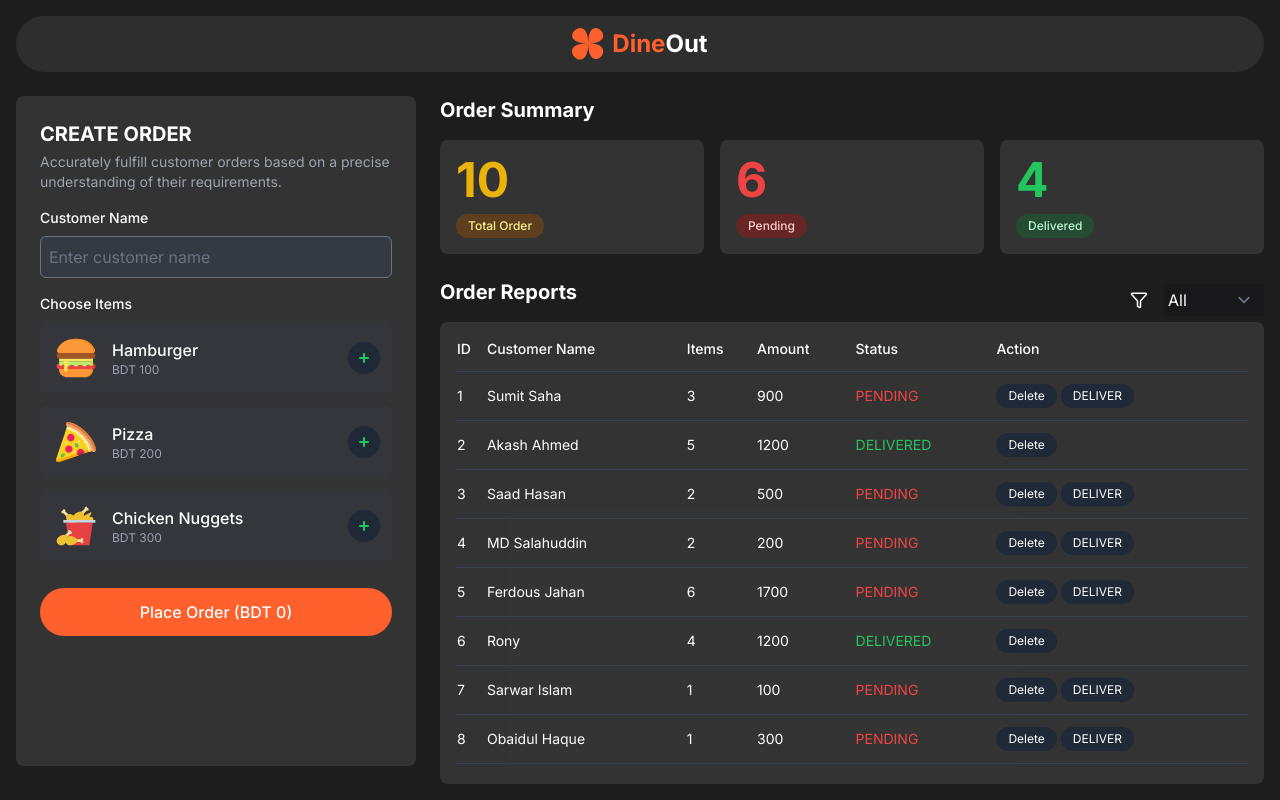
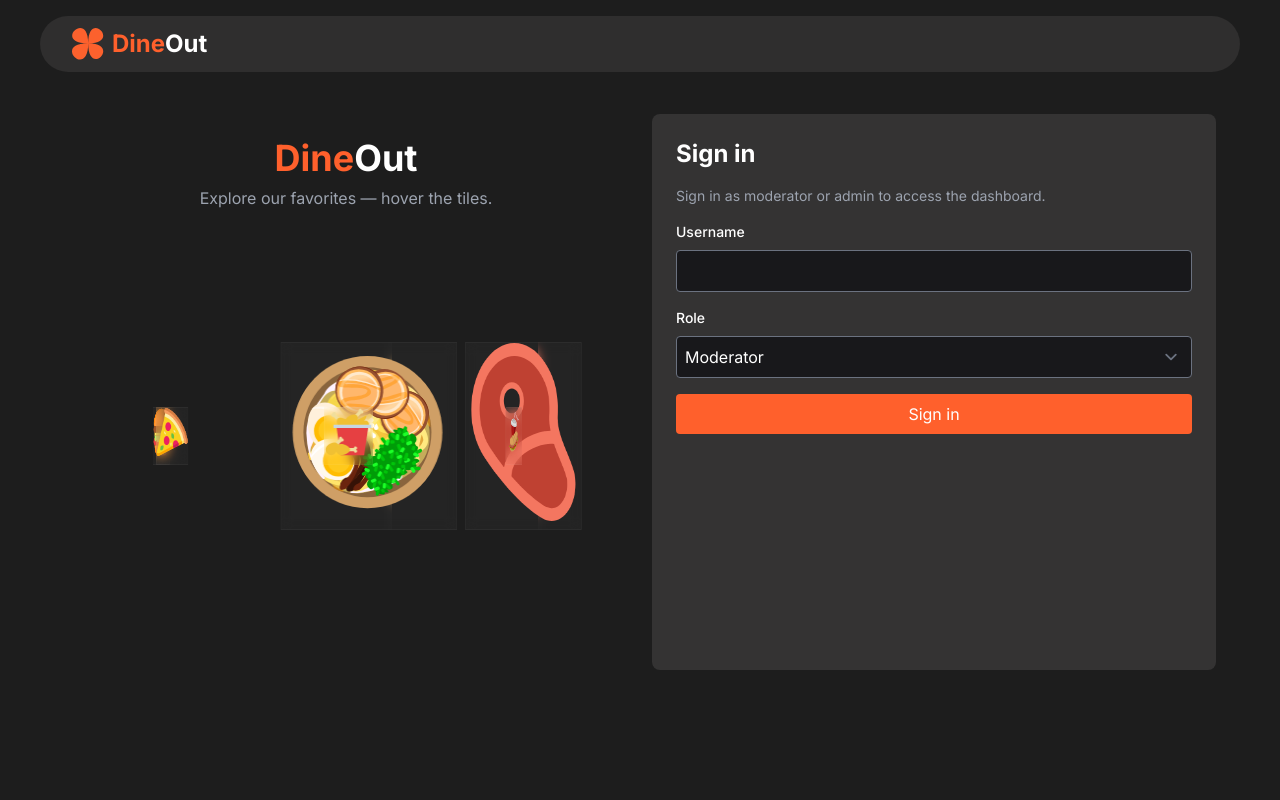
Before and after one commit to RizviRahman/DineOut, a React (Vite) app: page / in a window 1280 px wide. Built offline with nearby package versions, Linux system fonts and the light colour scheme.

Commit message:
login page added

```diff
--- a/src/App.jsx
+++ b/src/App.jsx
@@ -1,17 +1,32 @@
-// import { useState } from 'react'
-// import reactLogo from './assets/react.svg'
-// import viteLogo from '/vite.svg'
 import './assets/App.css'
 import Features from './assets/Components/Features'
 import NavBar from './assets/Components/NavBar'
+import Login from './assets/Components/Login'
+import { useState } from 'react'
 
 function App() {
-  // const [count, setCount] = useState(0)
+  const [user, setUser] = useState(null)
+
+  function handleLogin(userData) {
+    // In a real app validate credentials; here we accept any non-empty username
+    setUser(userData)
+  }
+
+  function handleLogout() {
+    setUser(null)
+  }
 
   return (
     <>
-      <NavBar />
-      <Features />
+      <NavBar user={user} onLogout={handleLogout} />
+      {user ? (
+        // Dashboard area: reuse Features which contains CreateOrder and Orders
+        <div className="px-6">
+          <Features />
+        </div>
+      ) : (
+        <Login onLogin={handleLogin} />
+      )}
     </>
   )
 }
--- a/src/assets/App.css
+++ b/src/assets/App.css
@@ -0,0 +1,71 @@
+/* Login / Landing styles moved from index.css */
+
+/* Glassmorphism card used on login landing */
+.glass-card {
+	background: rgba(255,255,255,0.03);
+	border: 1px solid rgba(255,255,255,0.04);
+	backdrop-filter: blur(6px);
+	-webkit-backdrop-filter: blur(6px);
+	transition: transform .18s ease, box-shadow .18s ease;
+}
+.glass-card:hover {
+	transform: translateY(-6px);
+	box-shadow: 0 10px 30px rgba(0,0,0,0.6);
+}
+.glass-img { width: 48px; height: 48px; object-fit: contain }
+
+/* Landing cluster removed - not used. Previously provided overlapping tilted tiles.
+   Keep carousel styles below which are used by the login page. */
+
+/* Arc layout removed - not used. Keep archive here in App.css if you want to re-enable later. */
+
+/* 3D rotating carousel for landing cards */
+.carousel-container{
+	width:100%;
+	height:420px;
+	display:flex;
+	align-items:center;
+	justify-content:center;
+	perspective: 1200px;
+}
+.carousel{
+	width: 360px; /* stage width, adjust as needed */
+	height: 320px;
+	position: relative;
+	overflow: visible;
+	perspective-origin: center center;
+}
+.carousel__stage{
+	width:100%;
+	height:100%;
+	position: absolute;
+	left: 50%; top: 50%;
+	transform: translate(-50%, -50%);
+	transform-style: preserve-3d;
+	transition: transform .6s;
+	/* stage rotates to create the carousel effect; translate stays fixed so stage doesn't shift */
+	animation: carousel-spin var(--spin-duration, 18s) linear infinite;
+}
+.carousel__cell{
+	position: absolute;
+	left: 50%;
+	top: 50%;
+	transform-style: preserve-3d;
+}
+.carousel__cell .glass{
+  /* Face inside the cell uses glass visuals; translate centers the face over the cell origin */
+  position: relative;
+  transform: translate(-50%, -50%);
+}
+.carousel__cell .glass:hover{
+  /* slight lift and stronger shadow on hover to indicate interactivity */
+  transform: translate(-50%, -60%) scale(1.02);
+  box-shadow: 0 14px 30px rgba(0,0,0,0.45);
+  z-index: 999;
+}
+.carousel:hover .carousel__stage{ animation-play-state: paused; }
+
+@keyframes carousel-spin{
+	from{ transform: translate(-50%, -50%) rotateY(0deg); }
+	to{ transform: translate(-50%, -50%) rotateY(-360deg); }
+}
--- /dev/null
+++ b/src/assets/Components/Login.jsx
@@ -0,0 +1,72 @@
+import { useState } from 'react'
+import { items } from './data'
+
+export default function Login({ onLogin }) {
+  const [username, setUsername] = useState('')
+  const [role, setRole] = useState('moderator')
+
+  function handleSubmit(e) {
+    e.preventDefault()
+    if (!username.trim()) return alert('Please enter a username')
+    onLogin({ username: username.trim(), role })
+  }
+  return (
+    <div className="min-h-[80vh] flex items-center justify-center px-6">
+      <div className="max-w-6xl w-full grid grid-cols-1 md:grid-cols-2 gap-6">
+        {/* Left: overlapping glass tiles (menu showcase) */}
+        <div className="p-6 flex flex-col items-center">
+          <h1 className="text-4xl font-bold mb-2"><span className="text-primary">Dine</span>Out</h1>
+          <p className="text-gray-400 mb-4">Explore our favorites — hover the tiles.</p>
+
+          <div className="carousel-container">
+            <div className="carousel" aria-hidden>
+              <div className="carousel__stage" style={{ ['--spin-duration']: '18s' }}>
+                {(() => {
+                  const cells = [];
+                  const cellCount = items.length;
+                  const tileWidth = 180;
+                  const theta = 360 / cellCount;
+                  // radius positions the tiles around the Y-axis; tweak for desired spacing
+                  const radius = Math.round((tileWidth / 2) / Math.tan(Math.PI / cellCount)) + 40;
+                  for (let i = 0; i < cellCount; i++) {
+                    const it = items[i % items.length];
+                    const angle = i * theta;
+                    const transform = `rotateY(${angle}deg) translateZ(${radius}px)`;
+                    cells.push(
+                      <div key={i} className="carousel__cell" style={{ transform }}>
+                        <div className="glass glass-card" data-text={it.name}>
+                          <div className="flex flex-col items-center">
+                            <img src={it.image} alt={it.name} className="landing-card-img mb-2" />
+                          </div>
+                        </div>
+                      </div>
+                    );
+                  }
+                  return cells;
+                })()}
+              </div>
+            </div>
+          </div>
+        </div>
+
+        {/* Right: login form */}
+        <div className="p-6 bg-cardbg rounded-lg">
+          <h2 className="text-2xl font-bold mb-4">Sign in</h2>
+          <p className="text-sm text-gray-400 mb-4">Sign in as moderator or admin to access the dashboard.</p>
+          <form onSubmit={handleSubmit}>
+            <label className="block text-sm font-medium mb-2">Username</label>
+            <input value={username} onChange={(e) => setUsername(e.target.value)} className="w-full bg-zinc-900 p-2 rounded mb-4" />
+
+            <label className="block text-sm font-medium mb-2">Role</label>
+            <select value={role} onChange={(e) => setRole(e.target.value)} className="w-full bg-zinc-900 p-2 rounded mb-4">
+              <option value="moderator">Moderator</option>
+              <option value="admin">Admin</option>
+            </select>
+
+            <button type="submit" className="w-full bg-primary text-white py-2 rounded">Sign in</button>
+          </form>
+        </div>
+      </div>
+    </div>
+  )
+}
--- a/src/assets/Components/NavBar.jsx
+++ b/src/assets/Components/NavBar.jsx
@@ -1,12 +1,20 @@
-export default function NavBar() {
+export default function NavBar({ user, onLogout }) {
     return (
-        <nav className="bg-navbg rounded-full mt-4 px-8 py-3 flex justify-center items-center">
+        <nav className="bg-navbg rounded-full mt-4 px-8 py-3 flex justify-between items-center mx-6">
             <div className="flex items-center ">
                 <div className="text-primary mr-2">
                     <img src="./assets/logo.svg" />
                 </div>
                 <h1 className="text-2xl font-bold"><span className="text-primary">Dine</span>Out</h1>
             </div>
+            <div>
+                {user ? (
+                    <div className="flex items-center gap-4">
+                        <div className="text-sm text-gray-300">{user.username} ({user.role})</div>
+                        <button onClick={onLogout} className="bg-gray-800 text-xs px-3 py-1 rounded">Logout</button>
+                    </div>
+                ) : null}
+            </div>
         </nav>
     )
 }
--- a/src/assets/Components/data.js
+++ b/src/assets/Components/data.js
@@ -2,8 +2,9 @@ const items = [
         { id: 1, name: "Hamburger", price: 100, image: "./assets/hamburger.svg" },
         { id: 2, name: "Pizza", price: 200, image: "./assets/pizza.svg" },
         { id: 3, name: "Chicken Nuggets", price: 300, image: "./assets/chicken.svg" },
-        { id: 4, name: "Submarine Sandwich", price: 300, image: "./assets/submarine.svg" },
+        { id: 4, name: "Sub Sandwich", price: 300, image: "./assets/submarine.svg" },
         { id: 5, name: "Steak", price: 800, image: "./assets/steak.svg" },
+        { id: 6, name: "Rice Bowl", price: 150, image: "./assets/rice-bowl.svg" },
     ];
 
 
--- a/src/index.css
+++ b/src/index.css
@@ -39,40 +39,4 @@
 
         select {
             appearance: none;
-            accent-color: #FF602C;
-            background-color: #1D1D1D;
-            min-width: 100px;
-            border: none;
-            outline: none;
-            border-radius: 10px;
-            padding: 4px;
         }
-
-        .items-container {
-            max-height: 250px;
-            overflow-y: auto;
-        }
-
-        .reports-container {
-            max-height: 430px;
-            overflow-y: auto;
-        }
-
-        /* Custom scrollbar */
-        ::-webkit-scrollbar {
-            width: 6px;
-        }
-
-        ::-webkit-scrollbar-track {
-            background: rgba(89, 86, 86, 0.2);
-            border-radius: 10px;
-        }
-
-        ::-webkit-scrollbar-thumb {
-            background: rgba(255, 96, 44, 0.5);
-            border-radius: 10px;
-        }
-
-        ::-webkit-scrollbar-thumb:hover {
-            background: rgba(255, 96, 44, 0.8);
-        }
```
Also changed, not shown: public/assets/rice-bowl.svg (added), 1 other file (tests, documents, lock files or other folders).
